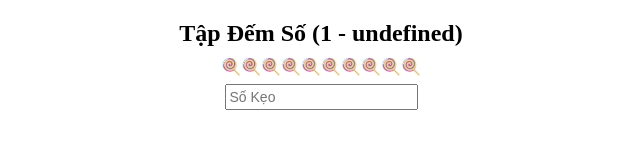
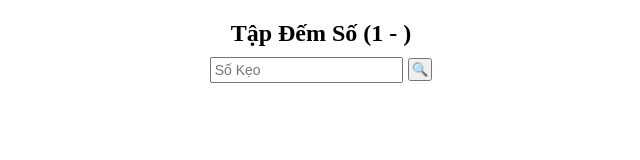
Before and after one commit to JackyDooky/CountingPracticeForKids, a plain HTML site: page index.html in a window 1280 px wide. Both pictures are taken after a click on the button "Xong". Shown: the whole page, without its empty margins (319-959 px from the left). Drawn offline with Linux system fonts and the light colour scheme.

Commit message:
Add Search Button

```diff
--- a/index.html
+++ b/index.html
@@ -56,17 +56,28 @@
                 justify-content: center;
             }
             h2 {
-                margin-bottom: 10px;
+                margin-bottom: 5px;
+            }
+            #parent {
+                margin-bottom: 5px;
             }
             input {
                 padding: 3px 5px 3px 3px;
                 font-size: 14px;
-                margin-bottom: 5px;
-                margin-top: 8px;
+                margin-bottom: 8px;
+                margin-top: 0px;
             }
             div div {
                 display: flex;
                 flex-direction: row;
+            }
+            #main div {
+                display: flex;
+            }
+            #submit {
+                padding: 2px;
+                margin-top: -9px;
+                margin-left: 5px;
             }
             #button {
                 background-color: #dc3545;
@@ -78,9 +89,6 @@
                 padding: 2px 10px;
                 font-weight: 700;
                 border-radius: 3px;
-                margin-top: -3px;
-                margin-right: -322px;
-                z-index: 2;
             }
             #button {
                 padding: 5px 10px;
@@ -108,7 +116,7 @@
                 </div id="chances-container">
                 <div>
                     <label>Số Lần Đếm:</label>
-                    <input placeholder="Lượt" id="chances">
+                    <input placeholder="Lần Đếm" id="chances">
                 </div>
                 <button type="submit" id="finish" onclick="finish();">Xong</button>
             </div>
@@ -116,11 +124,14 @@
         <div id="main">
             <h2 id="h2"></h2>
             <div id="parent"></div>
+            <div>
                 <form id="form" autocomplete="off">
                     <input id="input" placeholder="Số Kẹo">
                 </form>
+                <button id="submit" onclick="checkIfCorrect();">🔍</button>
+            </div>
             <p id="result"></p>
-            <button id="button" onclick="location.reload();">Try Again</button>
+            <button id="button" onclick="">Try Again</button>
         </div>
     </body>
     <script defer>
@@ -128,26 +139,23 @@
         let chances;
         let lollipops;
         let h2 = document.getElementById("h2");
-        h2.innerHTML = "Tập Đếm Số (1 - " + lollipops + ")";
-        // let main = document.getElementById("main").style.display="none";
+        let main = document.getElementById("main").style.display="none";
         let input = document.getElementById("input");
         let result = document.getElementById("result");
         let parent = document.getElementById("parent");
         let wrong = 0;
         let button = document.getElementById("button").style.display="none";
-        let randomNumber = Math.floor(Math.random() * 10) + 1;
+        let randomNumber;
 
         form.addEventListener("submit", handleForm);
-        console.log(randomNumber);
-
-        for (let i = 0; i < randomNumber; i++) {
-            let child = document.createElement("p");
-            child.innerText = "🍭";
-            parent.appendChild(child);
-        }
 
         input.addEventListener("keyup", function(event) {
             if (event.key == "Enter") {
+                checkIfCorrect();
+            }
+        });
+
+        function checkIfCorrect() {
             if (parseInt(input.value) == randomNumber) {
                 result.innerHTML = "Correct";
                 disappear(1500);
@@ -163,8 +171,6 @@
                 }
             }
         }
-            });
-
         function disappear(ms) {
             setTimeout(function(){
                 result.innerHTML = "";
@@ -174,10 +180,22 @@
         function finish() {
             chances = document.getElementById("chances").value;
             lollipops = document.getElementById("lollipops").value;
+            h2.innerHTML = "Tập Đếm Số (1 - " + lollipops + ")";
+
             console.log(chances);
             console.log(lollipops);
+
+            let randomNumber = Math.floor(Math.random() * lollipops.value) + 1;
+            console.log(randomNumber);
+
             document.getElementById("main").style.display="flex";
             document.getElementById("overlay").style.display="none";
+
+            for (let i = 0; i < randomNumber; i++) {
+            let child = document.createElement("p");
+            child.innerText = "🍭";
+            parent.appendChild(child);
+        }
         }
     </script>
 </html>
```
Lines whose indentation alone changed are shown as unchanged.
